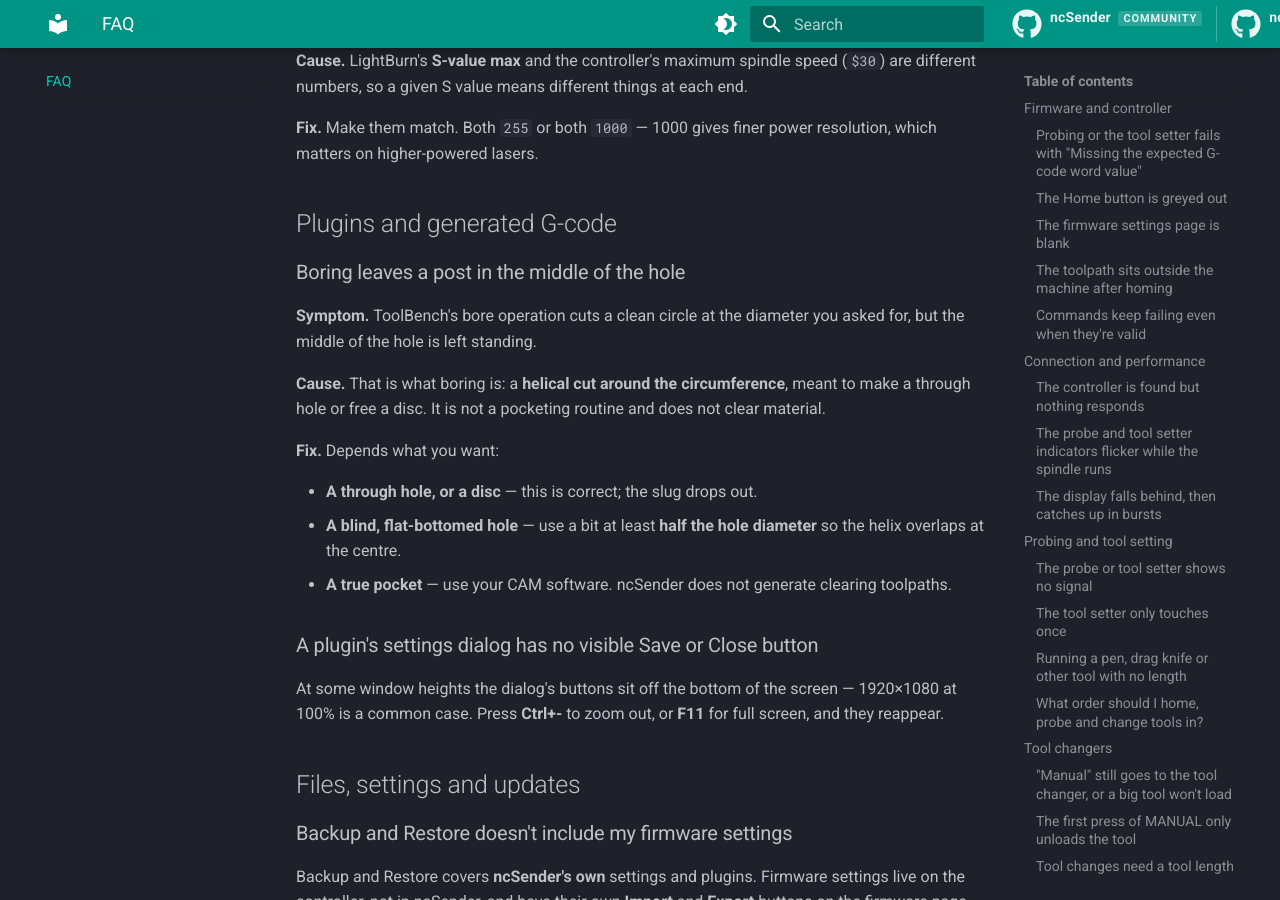
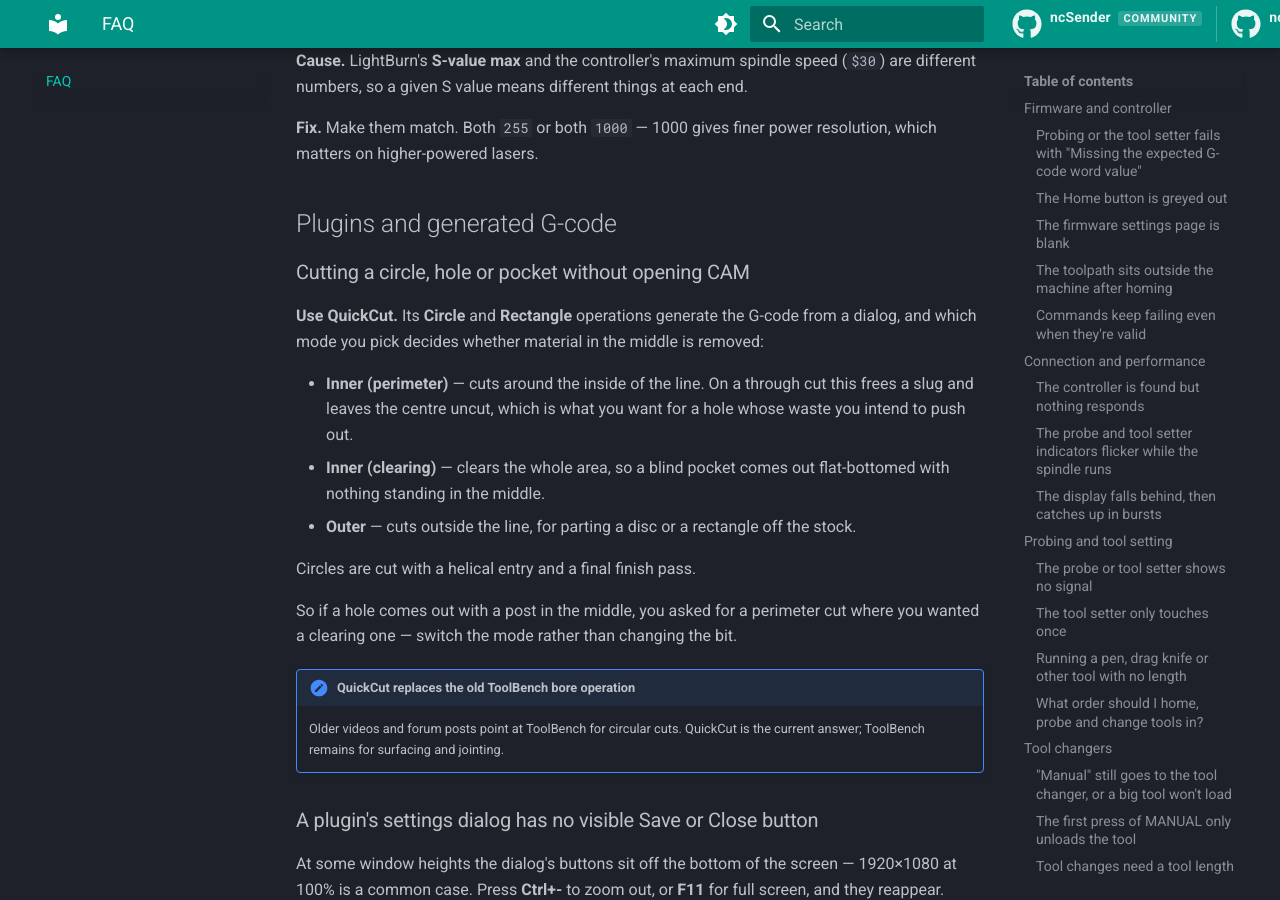
Before and after one commit to siganberg/ncSender.manual, an MkDocs documentation site: the page built from docs/faq.md, in a window 1280 px wide and 900 px high, scrolled down 8871 px. Built offline with MkDocs 1.6.1 and Material for MkDocs 9.7.7, drawn with Linux system fonts in a browser that asks for light colours; comment, search, counter and statistics services are not loaded.

Commit message:
FAQ: QuickCut replaces the boring entry
The boring answer was out of date the moment it was written. It described
ToolBench's bore leaving a slug in the middle of the hole and sent anyone
wanting a real pocket to their CAM software, on the grounds that ncSender does
not generate clearing toolpaths.

It does now. QuickCut's Circle and Rectangle each offer Inner (perimeter),
Inner (clearing) and Outer, so a flat-bottomed pocket comes straight out of the
dialog — and the advice to go and open CAM was the part most worth removing.

Rewritten around the question people are actually asking, which is how to cut a
circle or a pocket without setting up a CAM job, with the three modes and what
each leaves behind. A post in the middle of a hole is now a mode you picked
rather than a property of the operation, so the fix is to switch it rather than
to change the bit.

Notes that QuickCut supersedes the ToolBench bore, since older videos and forum
posts still point there.

Co-Authored-By: Claude Opus 5 (1M context) <noreply@anthropic.com>

```diff
--- a/docs/faq.md
+++ b/docs/faq.md
@@ -375,22 +375,28 @@ resolution, which matters on higher-powered lasers.
 
 ## Plugins and generated G-code
 
-### Boring leaves a post in the middle of the hole
+### Cutting a circle, hole or pocket without opening CAM
 
-**Symptom.** ToolBench's bore operation cuts a clean circle at the diameter you
-asked for, but the middle of the hole is left standing.
+**Use QuickCut.** Its **Circle** and **Rectangle** operations generate the
+G-code from a dialog, and which mode you pick decides whether material in the
+middle is removed:
 
-**Cause.** That is what boring is: a **helical cut around the circumference**,
-meant to make a through hole or free a disc. It is not a pocketing routine and
-does not clear material.
+- **Inner (perimeter)** — cuts around the inside of the line. On a through cut
+  this frees a slug and leaves the centre uncut, which is what you want for a
+  hole whose waste you intend to push out.
+- **Inner (clearing)** — clears the whole area, so a blind pocket comes out
+  flat-bottomed with nothing standing in the middle.
+- **Outer** — cuts outside the line, for parting a disc or a rectangle off the
+  stock.
 
-**Fix.** Depends what you want:
+Circles are cut with a helical entry and a final finish pass.
 
-- **A through hole, or a disc** — this is correct; the slug drops out.
-- **A blind, flat-bottomed hole** — use a bit at least **half the hole
-  diameter** so the helix overlaps at the centre.
-- **A true pocket** — use your CAM software. ncSender does not generate
-  clearing toolpaths.
+So if a hole comes out with a post in the middle, you asked for a perimeter cut
+where you wanted a clearing one — switch the mode rather than changing the bit.
+
+!!! note "QuickCut replaces the old ToolBench bore operation"
+    Older videos and forum posts point at ToolBench for circular cuts. QuickCut
+    is the current answer; ToolBench remains for surfacing and jointing.
 
 ### A plugin's settings dialog has no visible Save or Close button
 
```
